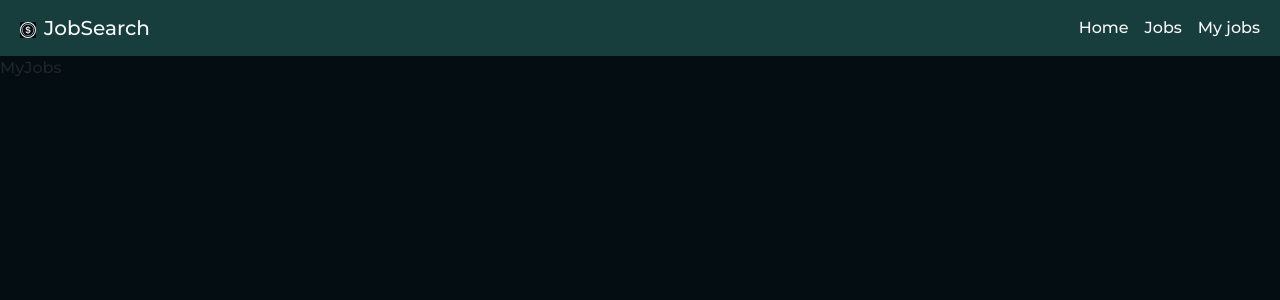
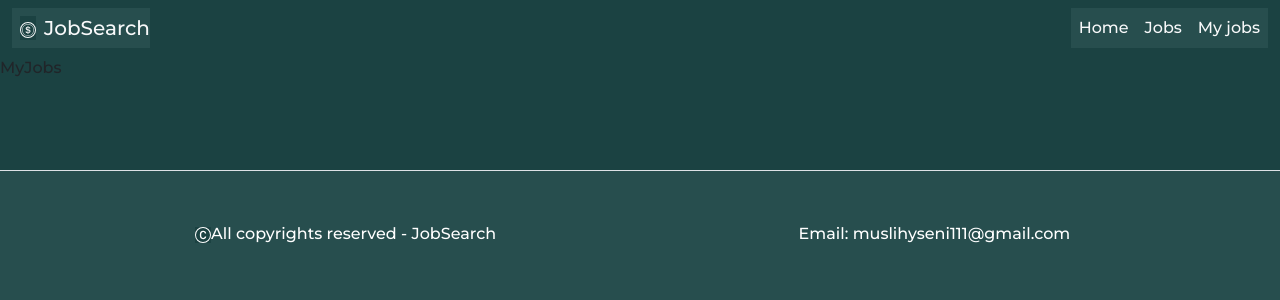
Before and after one commit to MusliHyseni/jobsearch, a React (Create React App) app: page /myjobs in a window 1280 px wide. Shown: the top 300 px of the page. Built offline with nearby package versions, Linux system fonts and the light colour scheme.

Commit message:
Fixed up some things, added the footer, changed the theme

```diff
--- a/src/App.css
+++ b/src/App.css
@@ -1,5 +1,5 @@
 * {
-  background-color: rgb(4, 13, 18);
+  background-color: rgb(27, 66, 66);
   font-family: "Montserrat", sans-serif;
 }
 
@@ -12,12 +12,24 @@
   justify-content: right !important;
 }
 
-nav, .navDiv, Link, li, a, span, .ulHolder {
-  background-color:rgb(24, 61, 61) !important;
+.footer {
+  min-width: 100% !important;
+  margin: 0 !important;
+  margin-top: 7% !important;
+  padding: 4% !important;
+  color: white;
+}
+
+.footer p {
+  text-align: center !important;
+}
+
+Link, a, .footer, .footer p {
+  background-color:rgb(39, 78, 78) !important;
 }
 
 .card {
-  height: 450px !important;
+  height: 500px !important;
 }
 
 h1 {
@@ -30,27 +42,27 @@ h1 {
 }
 
 .card h6.card-header, .card-footer {
-  color: rgb(147, 177, 166) !important;
+  color: rgb(155, 192, 178) !important;
 }
 
 .card h6.card-header:hover, .card-footer:hover {
-  color: rgb(177, 209, 197) !important;
+  color: rgb(204, 223, 216) !important;
 }
 
 .card-header{
   background-color: rgb(41, 73, 73) !important;
-  height: 17% !important;
+  height: 18% !important;
 }
 
 .card-title {
   height: 25% !important;
 }
 
-.card-body, .card-title, .card-text {
-  background-color: rgb(92, 131, 116) !important;
+.card-body, .card-title, .card-text, .list-group li{
+  background-color: rgb(159, 201, 185) !important;
 }
 
 .card-title {
   font-weight: bolder !important;
-  color:rgb(3, 33, 49) !important;
+  color:rgb(7, 37, 53) !important;
 }
--- a/src/App.js
+++ b/src/App.js
@@ -1,6 +1,7 @@
 import {BrowserRouter, Routes, Route } from 'react-router-dom';
 import './App.css';
 import Nav from './components/Nav';
+import Footer from './components/Footer';
 import Home from '../src/pages/Home';
 import Jobs from '../src/pages/Jobs';
 import MyJobs from '../src/pages/MyJobs';
@@ -14,6 +15,7 @@ function App() {
         <Route path='/jobs' element={<Jobs/>}/>
         <Route path='/myjobs' element={<MyJobs/>}/>
       </Routes>
+    <Footer/>
     </BrowserRouter>
   );
 }
--- a/src/components/Card.js
+++ b/src/components/Card.js
@@ -4,14 +4,14 @@ function Card({data}) {
   return (
 
     <div class="card m-2 border-info">
-    <h6 class="card-header d-flex align-items-center justify-content-center">{data.company_name.toUpperCase()}</h6>
+    <h6 class="card-header p-1 d-flex align-items-center justify-content-center">{data.company_name.toUpperCase()}</h6>
     <div class="card-body">
         <h6 class="card-title align-items-center fs-5 mb-5">{data.title}</h6>
-        <div className='row justify-content-center card-text tagHolder'>
-            {data.tags && data.tags.map(tag => (
-                <span class="badge m-1 col-sm-10  p-3">{tag}</span>
-            ))}
-        </div>
+        <ul class="list-group list-group-flush">
+          <li class="list-group-item">Tags: {data.tags}</li>
+          <li class="list-group-item">Work place: {data.remote ? 'Remote': 'On-site'}</li>
+          <li class="list-group-item">Location: {data.location}</li>
+        </ul>
     </div>
     <a href={data.url} class="btn card-footer">Read more</a>
 </div>
--- /dev/null
+++ b/src/components/Footer.js
@@ -0,0 +1,18 @@
+import React from 'react'
+
+function Footer() {
+  return (
+    <div className='footer container p-4 my-5 row border-top'>
+        <p className='col'>
+            <svg xmlns="http://www.w3.org/2000/svg" width="16" height="16" fill="currentColor" class="bi bi-c-circle" viewBox="0 0 16 16">
+                <path d="M1 8a7 7 0 1 0 14 0A7 7 0 0 0 1 8m15 0A8 8 0 1 1 0 8a8 8 0 0 1 16 0M8.146 4.992c-1.212 0-1.927.92-1.927 2.502v1.06c0 1.571.703 2.462 1.927 2.462.979 0 1.641-.586 1.729-1.418h1.295v.093c-.1 1.448-1.354 2.467-3.03 2.467-2.091 0-3.269-1.336-3.269-3.603V7.482c0-2.261 1.201-3.638 3.27-3.638 1.681 0 2.935 1.054 3.029 2.572v.088H9.875c-.088-.879-.768-1.512-1.729-1.512"/>
+            </svg>
+             All copyrights reserved - JobSearch
+        </p>
+
+        <p className='col'>Email: muslihyseni111@gmail.com</p>
+    </div>
+  )
+}
+
+export default Footer
--- a/src/pages/Home.js
+++ b/src/pages/Home.js
@@ -1,6 +1,8 @@
 import React, { useEffect, useState } from 'react'
 import poster from '../assets/images/Poster.png'
 import Card from '../components/Card'
+import { Link } from 'react-router-dom'
+import Jobs from './Jobs'
 
 function Home() {
   const [jobs, setJobs] = useState([])
@@ -12,6 +14,7 @@ function Home() {
   }, [])
 
   return (
+    <>
     <div className='row justify-content-center'>
       <img src={poster} className='mb-5'/>
       <h1 className='fw-bold mb-5 '>Your dream career starts with us!</h1>
@@ -21,6 +24,8 @@ function Home() {
         </div>
       ))}
     </div>
+    <Link to='/jobs' element={<Jobs/>} className='btn endButton'>See more jobs</Link>
+    </>
   )
 }
 
```
